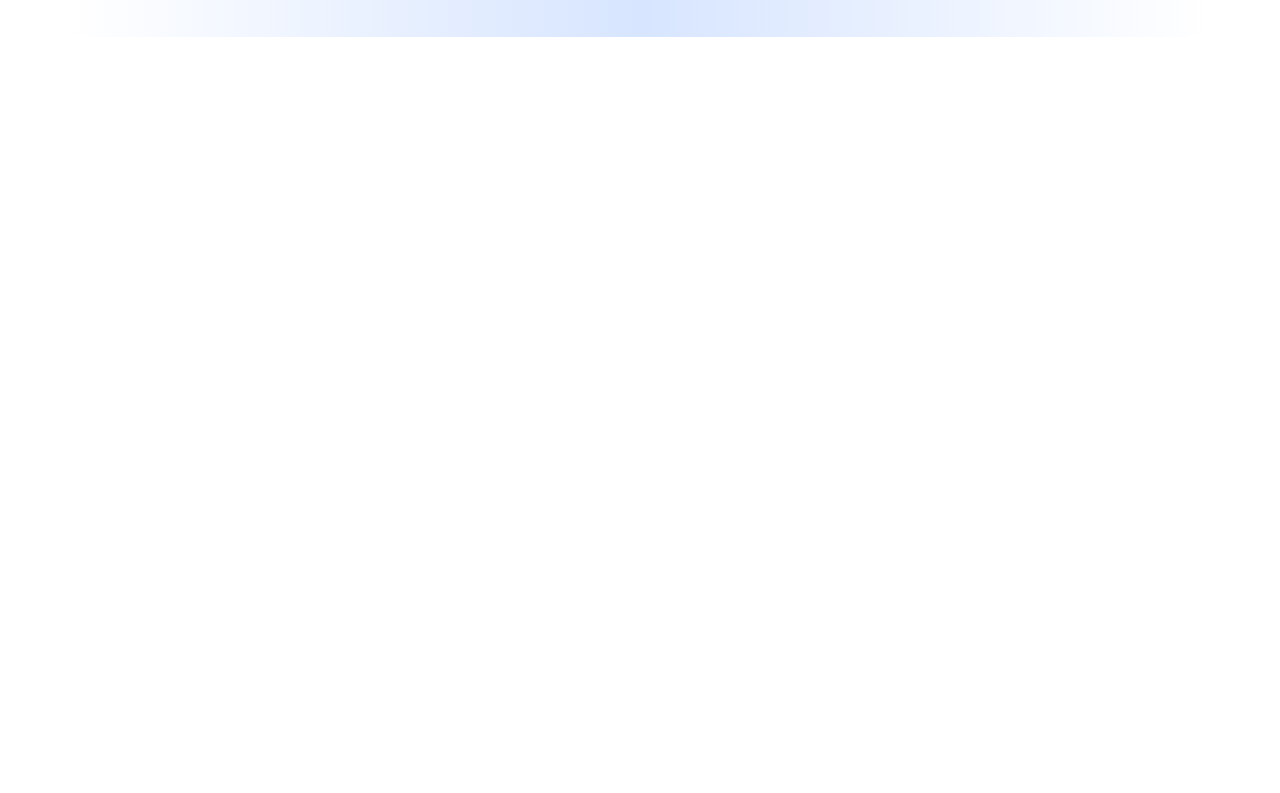
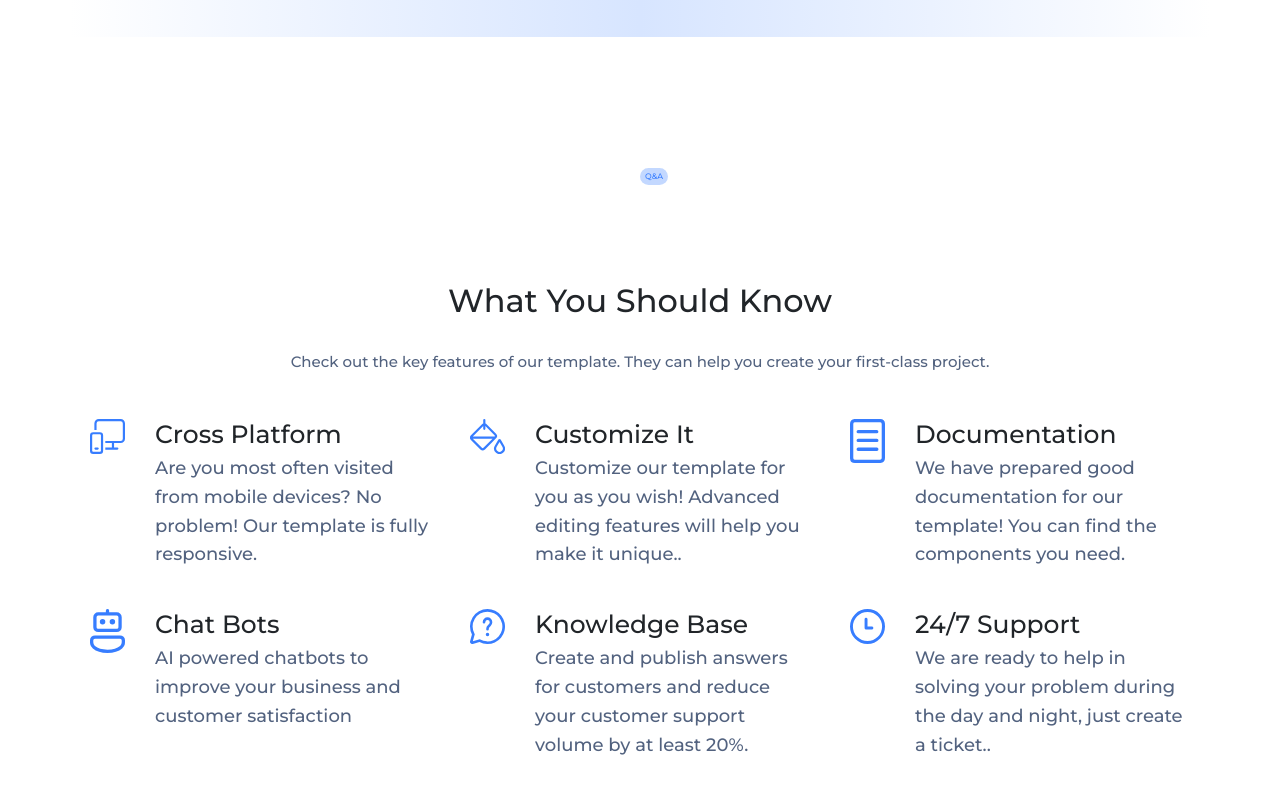
Before and after one commit to AliRezaDavuodi/sassTribe, a website: page index.html in a window 1280 px wide. Shown: the part 2912-3705 px from the top of the page. Before the commit the page ends 3030 px from the top, so only its background shows below. Drawn offline with nearby package versions, Linux system fonts and the light colour scheme.

Commit message:
Q&A section added and styled

```diff
--- a/index.html
+++ b/index.html
@@ -299,7 +299,7 @@
         <section class="partners position-relative d-flex align-items-center justify-content-center">
             <div class="container">
                 <a href="#" class="link link__title link__title-center">partners</a>
-                <h2 class="heading heading-2 text-center mt-5">Trusted by more than 5,000 businesses in 122 countries.</h2>
+                <h3 class="heading heading-3 text-center mt-5">Trusted by more than 5,000 businesses in 122 countries.</h3>
                 <div class="row partners__brands py-5 mt-5">
                     <div class="col-6 col-sm-4 col-md-2 partners__brand">
                         <img src="img/slack.svg" alt="slack">
@@ -323,6 +323,82 @@
             </div>
         </section>
 
+        <section class="QA position-relative d-flex align-items-center justify-content-center">
+            <div class="container">
+                <a href="#" class="link link__title link__title-center">Q&A</a>
+                <h2 class="heading heading-2 text-center mt-5">What you should know</h2>
+                <p class="paragraph paragraph-md mt-5 text-center">Check out the key features of our template. They can help you create your first-class project.</p>
+
+                <div class="row QA__items mt-5">
+
+                    <div class="col-12 col-sm-6 col-md-4 QA__item my-4 d-flex">
+                        <div class="QA__icon me-5">
+                            <img src="img/phoneDesktop.svg" alt="phoneDesktop">
+                        </div>
+                        <div class="QA__content">
+                            <h4 class="heading heading-4">Cross Platform</h4>
+                            <p class="paragraph paragraph-lg">Are you most often visited from mobile devices? No problem! Our template is fully responsive.</p>
+                        </div>
+                    </div>
+
+                    <div class="col-12 col-sm-6 col-md-4 QA__item my-4 d-flex">
+                        <div class="QA__icon me-5">
+                            <img src="img/paint.svg" alt="paint">
+                        </div>
+                        <div class="QA__content">
+                            <h4 class="heading heading-4">Customize It</h4>
+                            <p class="paragraph paragraph-lg">Customize our template for you as you wish! Advanced editing features will help you make it unique..</p>
+                        </div>
+                    </div>
+
+                    <div class="col-12 col-sm-6 col-md-4 QA__item my-4 d-flex">
+                        <div class="QA__icon me-5">
+                            <img src="img/document.svg" alt="document">
+                        </div>
+                        <div class="QA__content">
+                            <h4 class="heading heading-4">Documentation
+                            </h4>
+                            <p class="paragraph paragraph-lg">We have prepared good documentation for our template! You can find the components you need.</p>
+                        </div>
+                    </div>
+
+                    <div class="col-12 col-sm-6 col-md-4 QA__item my-4 d-flex">
+                        <div class="QA__icon me-5">
+                            <img src="img/bot.svg" alt="chat">
+                        </div>
+                        <div class="QA__content">
+                            <h4 class="heading heading-4">Chat Bots
+                            </h4>
+                            <p class="paragraph paragraph-lg">AI powered chatbots to improve your business and customer satisfaction</p>
+                        </div>
+                    </div>
+
+                    <div class="col-12 col-sm-6 col-md-4 QA__item my-4 d-flex">
+                        <div class="QA__icon me-5">
+                            <img src="img/qus.svg" alt="question mark">
+                        </div>
+                        <div class="QA__content">
+                            <h4 class="heading heading-4">Knowledge base</h4>
+                            <p class="paragraph paragraph-lg">Create and publish answers for customers and reduce your customer support volume by at least 20%.</p>
+                        </div>
+                    </div>
+
+                    <div class="col-12 col-sm-6 col-md-4 QA__item my-4 d-flex">
+                        <div class="QA__icon me-5">
+                            <img src="img/time.svg" alt="time">
+                        </div>
+                        <div class="QA__content">
+                            <h4 class="heading heading-4">24/7 Support
+                            </h4>
+                            <p class="paragraph paragraph-lg">We are ready to help in solving your problem during the day and night, just create a ticket..</p>
+                        </div>
+                    </div>
+
+                </div>
+
+            </div>
+        </section>
+
 
     </main>
 
--- a/sass/base/_typography.scss
+++ b/sass/base/_typography.scss
@@ -7,7 +7,15 @@
   }
 
   &-2 {
+    font-size: 3.2rem;
+  }
+
+  &-3 {
     font-size: 3rem;
+  }
+
+  &-4 {
+    font-size: 2.5rem;
   }
 
   &-white {
@@ -19,6 +27,14 @@
   font-family: $montserrat;
   color: rgba($ligthBlack, 0.8);
 
+  &-lg {
+    font-size: 1.8rem;
+  }
+
+  &-md {
+    font-size: 1.5rem;
+  }
+
   &-sm {
     font-size: 1.1rem;
     font-weight: 500;
--- /dev/null
+++ b/sass/layout/_q&a.scss
@@ -0,0 +1,13 @@
+.QA {
+  min-height: 100vh;
+
+  &__icon {
+    img {
+      width: 3.5rem;
+    }
+  }
+
+  &__item {
+    padding: 0 2rem;
+  }
+}
--- a/sass/main.scss
+++ b/sass/main.scss
@@ -11,3 +11,4 @@
 @import "layout/header";
 @import "layout/featurs";
 @import "layout/partners";
+@import "layout/q&a";
```
Also changed, not shown: css/style.css, img/bot.svg (added), img/bots.svg (added), img/document.svg (added), img/paint.svg (added), img/phoneDesktop.svg (added), img/qus.svg (added), img/time.svg (added).
